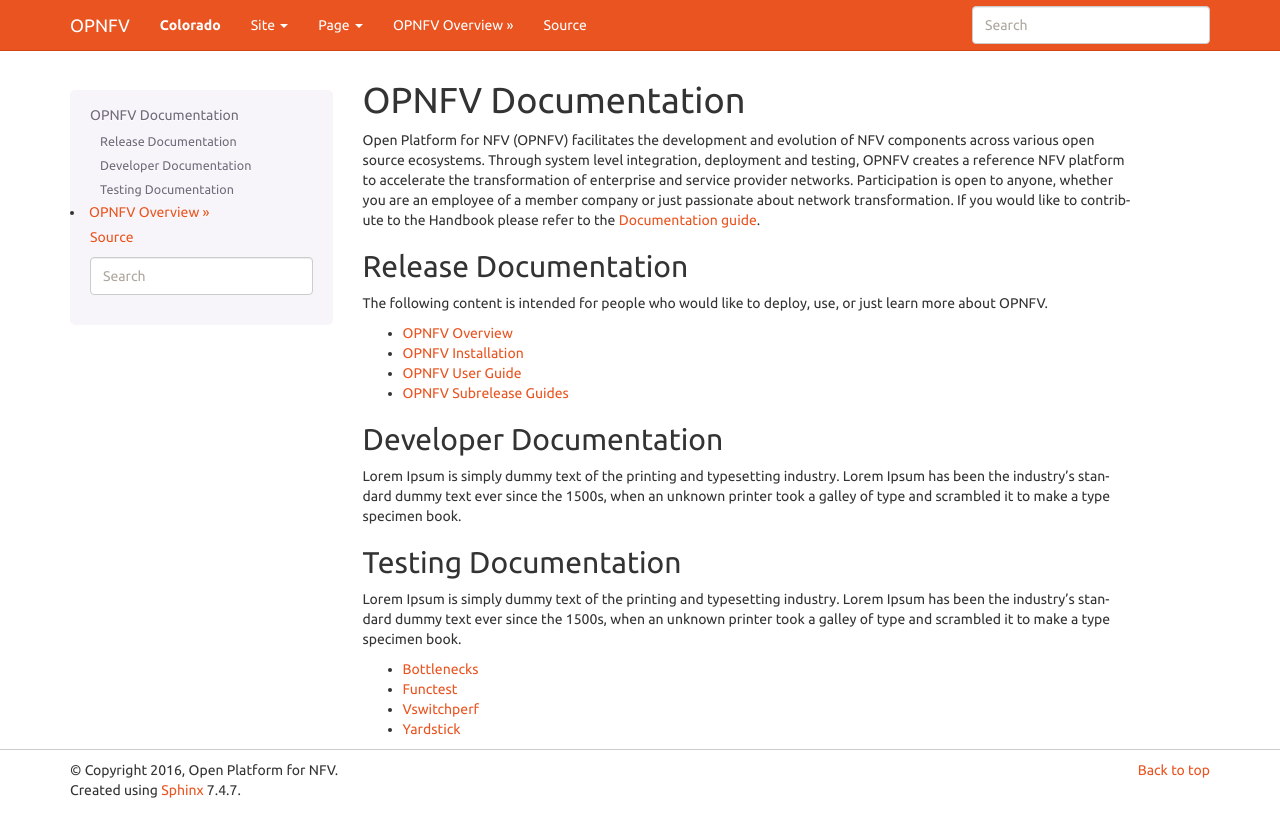
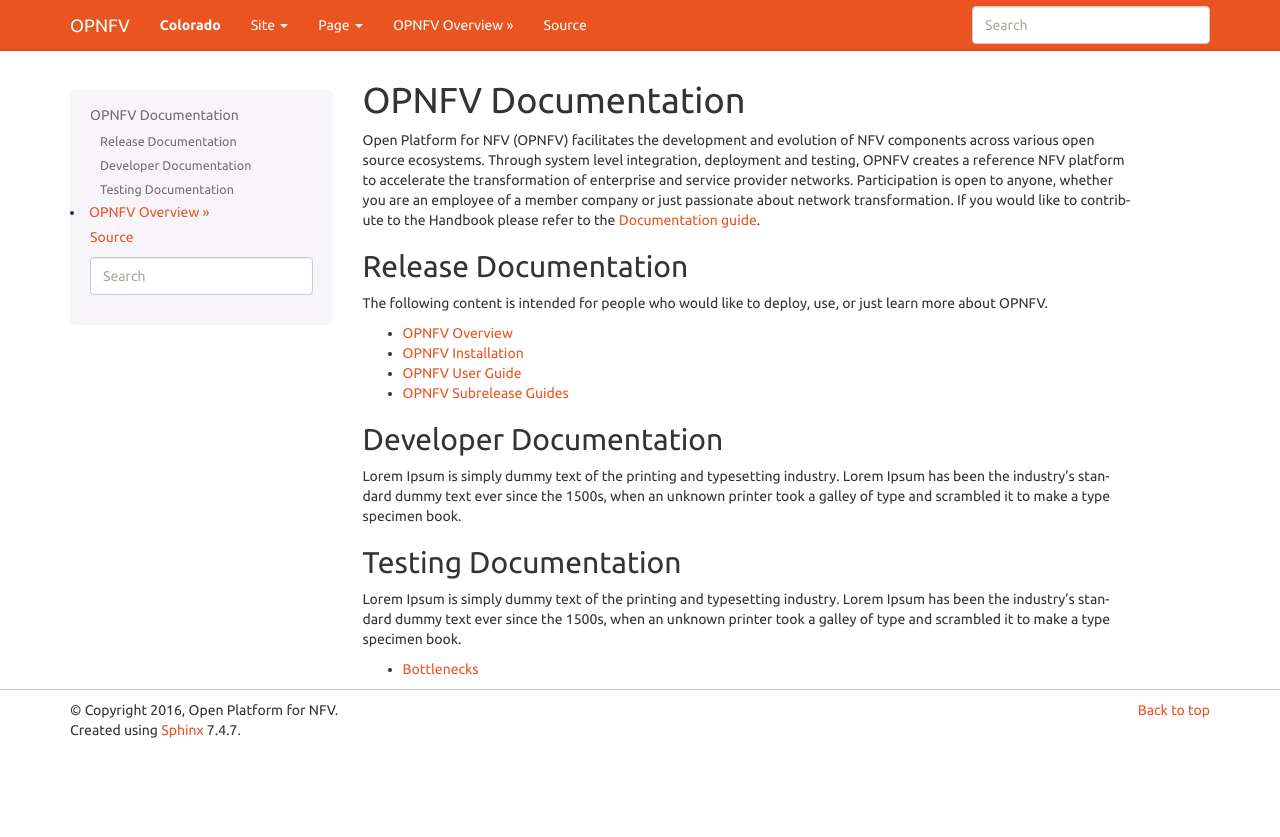
Before and after one commit to ShubhamRathi/OPNFVDocs-Demo, a Sphinx documentation site: the page built from docs/index.rst, in a window 1280 px wide. Shown: the top 837 px of the page. Built offline with Sphinx 7.4.7, drawn with Linux system fonts in a browser that asks for light colours; pages that are not in the unit, such as notebooks, are missing from menus.

```diff
--- a/docs/index.rst
+++ b/docs/index.rst
@@ -34,13 +34,7 @@ Testing Documentation
 
 Lorem Ipsum is simply dummy text of the printing and typesetting industry. Lorem Ipsum has been the industry's standard dummy text ever since the 1500s, when an unknown printer took a galley of type and scrambled it to make a type specimen book.
 
-.. toctree::
-   :maxdepth: 1
-
-   testing/bottlenecks
-   testing/functest
-   testing/vswitchperf
-   testing/yardstick
+- `Bottlenecks <http://opnfvdocsdemo.readthedocs.io/projects/bottlenecks/en/latest/>`_
 
 .. Commenting the below out until we actually use it
 .. Indices and tables
```
